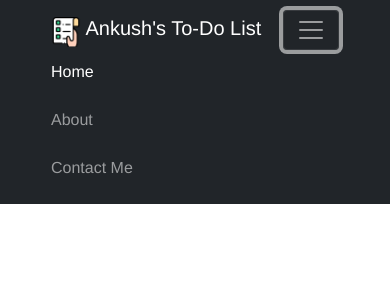
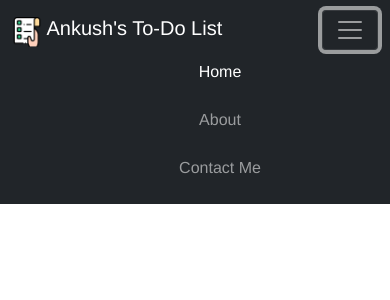
Before and after one commit to ankushduacodes/todo-list, a Vue app: page /#/ in a window 390 px wide. Both pictures are taken after a click on the button "Toggle navigation". Shown: the top 300 px of the page. Built offline with nearby package versions, Linux system fonts and the light colour scheme.

Commit message:
tweeked navbar to more responsive

```diff
--- a/src/components/UI/Navbar/NavBar.vue
+++ b/src/components/UI/Navbar/NavBar.vue
@@ -1,5 +1,5 @@
 <template>
-  <nav class="navbar navbar-expand-sm navbar-dark bg-dark">
+  <nav class="navbar navbar-expand-md navbar-dark bg-dark">
     <div class="container-fluid">
       <router-link class="navbar-brand" to="/">
         <img src="../../../../src/assets/img/to-do-list.png" alt="Logo"
@@ -44,8 +44,10 @@ export default {
 </script>
 
 <style scoped>
-.container-fluid {
-  margin-left: 10%;
-  margin-right: 10%;
+@media only screen and (min-width: 767px) {
+  .container-fluid {
+    margin-left: 10%;
+    margin-right: 10%;
+  }
 }
 </style>
--- a/src/components/UI/Navbar/NavItem.vue
+++ b/src/components/UI/Navbar/NavItem.vue
@@ -24,9 +24,12 @@ export default {
 </script>
 
 <style scoped>
-.nav-item {
-  margin-right: 3em;
+@media screen and (min-width: 767px){
+  .nav-item {
+    margin-right: 3em;
+  }
 }
+
 .router-link-active {
   color: white;
 }
--- a/src/components/UI/Navbar/NavItemList.vue
+++ b/src/components/UI/Navbar/NavItemList.vue
@@ -1,11 +1,9 @@
 <template>
-  <div class="justify-content-between">
-    <div class="collapse navbar-collapse nav-item"
-         id="navbarSupportedContent">
-      <ul class="navbar-nav mb-2 mb-lg-0 ml-auto" v-for="itemName in itemList" :key="itemName">
-        <NavItem :item-name="itemName"></NavItem>
-      </ul>
-    </div>
+  <div class="collapse navbar-collapse nav-item"
+       id="navbarSupportedContent">
+    <ul class="navbar-nav mb-2 mb-lg-0" v-for="itemName in itemList" :key="itemName">
+      <NavItem :item-name="itemName"></NavItem>
+    </ul>
   </div>
 </template>
 
@@ -25,7 +23,7 @@ export default {
 </script>
 
 <style scoped>
-.navbar-nav {
-  flex-direction: row;
+.navbar-collapse {
+  margin-left: 50px
 }
 </style>
```
